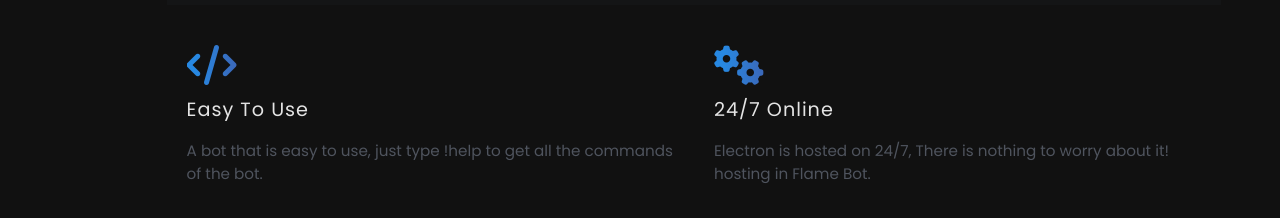
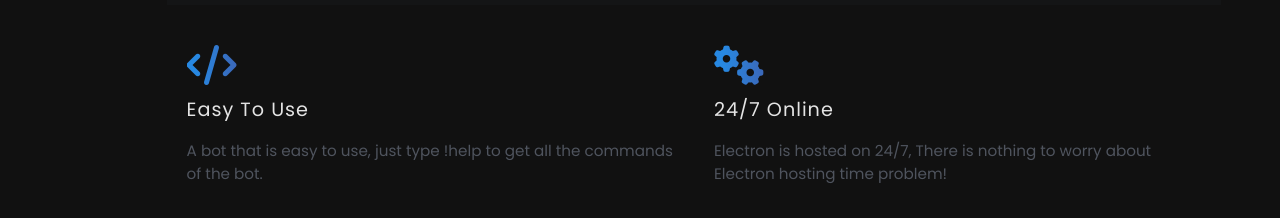
Before and after one commit to FelixPlayz/discord-bot-website, a plain HTML site: page index.html in a window 1280 px wide. Shown: the part 1480-1698 px from the top of the page. Drawn offline with nearby package versions, Linux system fonts and the light colour scheme; a script that the page names is missing.

Commit message:
Update index.html

```diff
--- a/index.html
+++ b/index.html
@@ -233,8 +233,8 @@
 				<!--heading--->
 				<strong>24/7 Online</strong>
 				<!--details-->
-				<p>Electron is hosted on 24/7, There is nothing to worry about it!
-					hosting in Flame Bot.
+				<p>Electron is hosted on 24/7, There is nothing to worry about
+					Electron hosting time problem!
 				</p>
 			</div>
 			<!--service-box--------->
```
